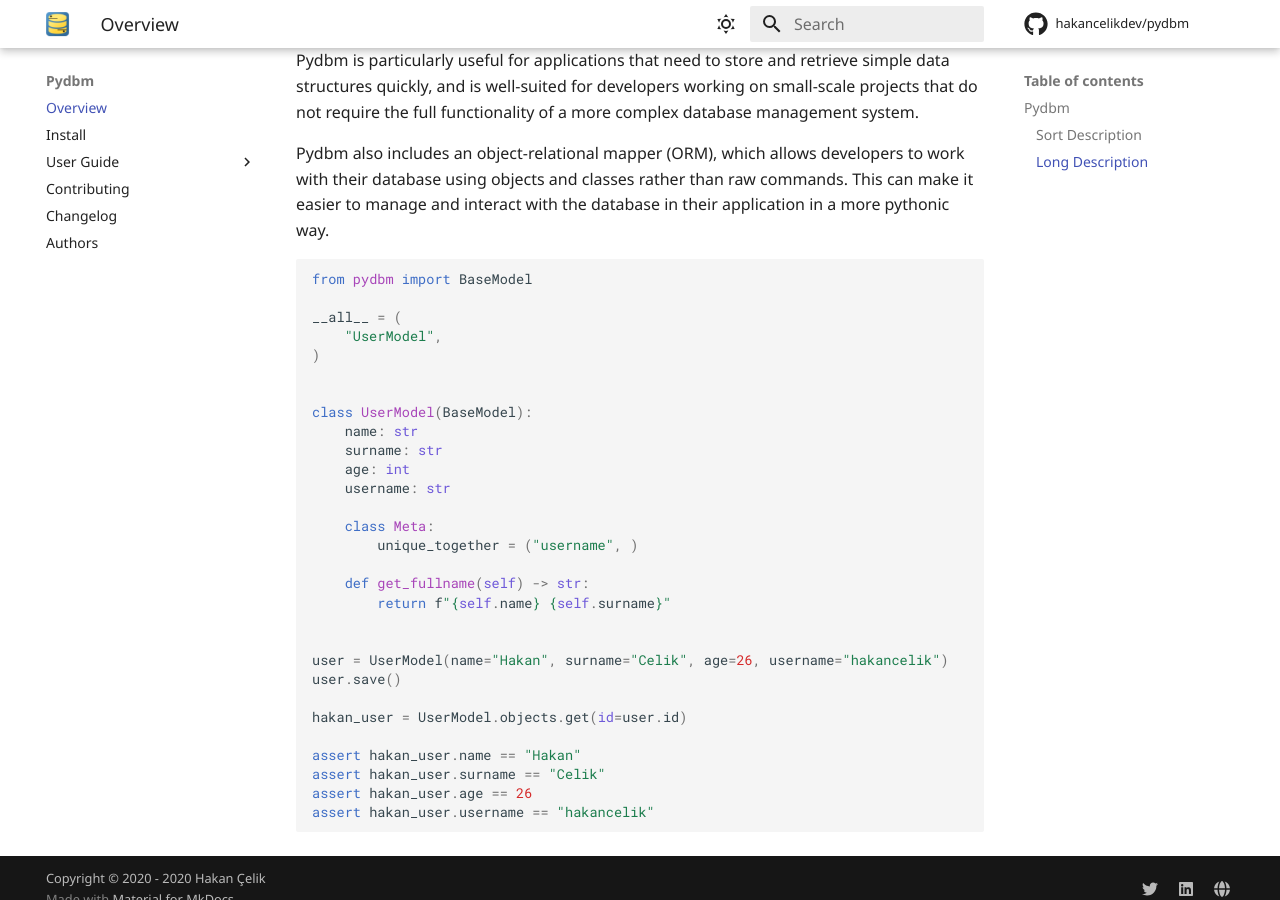
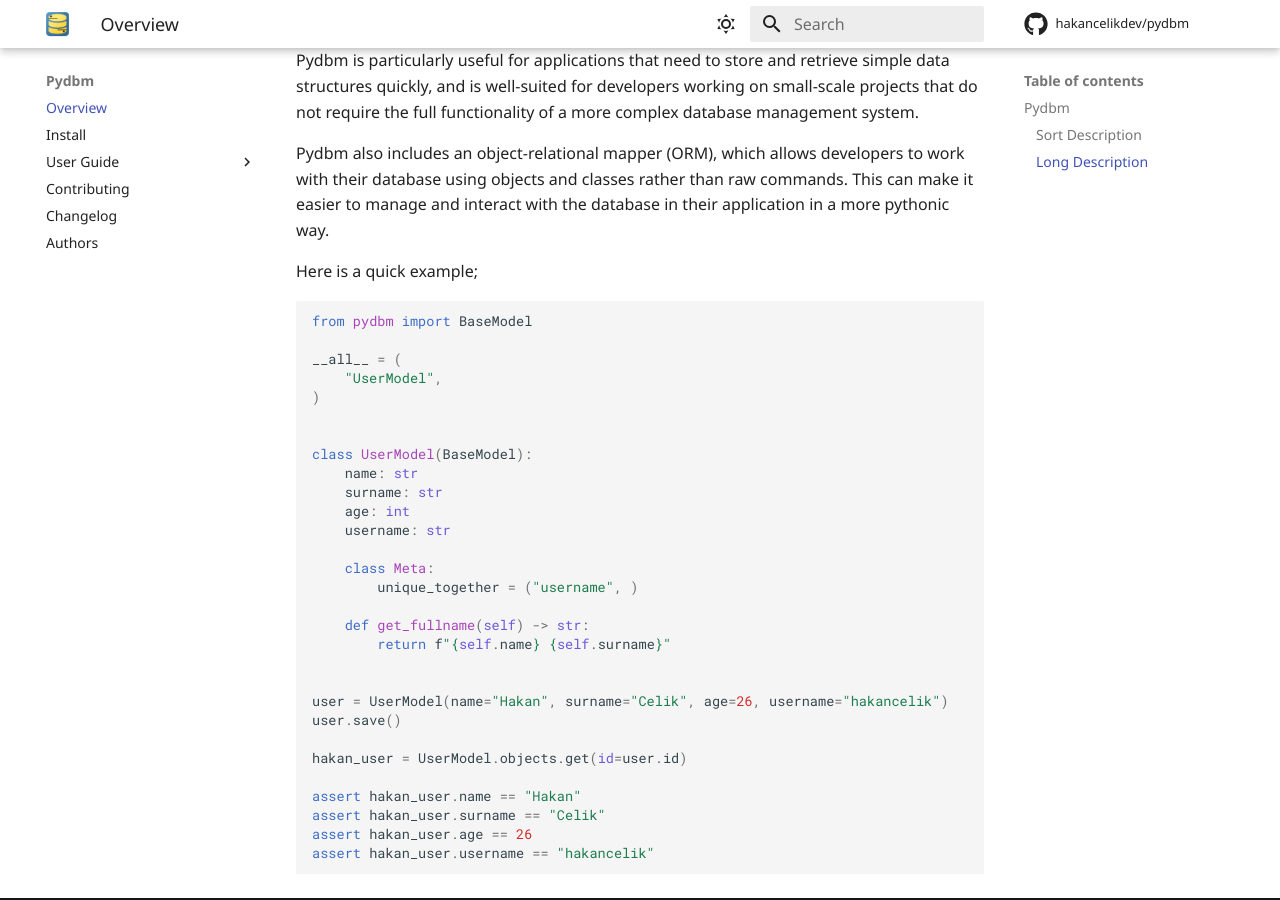
Before and after one commit to hakancelikdev/pydbm, an MkDocs documentation site: the page built from docs/index.md, in a window 1280 px wide and 900 px high, scrolled down 755 px. Built offline with MkDocs 1.6.1 and Material for MkDocs 9.7.7, drawn with Linux system fonts in a browser that asks for light colours; comment, search, counter and statistics services are not loaded; the version menu is left out.

Commit message:
Update docs/index.md

````diff
--- a/docs/index.md
+++ b/docs/index.md
@@ -35,6 +35,7 @@ and is well-suited for developers working on small-scale projects that do not re
 Pydbm also includes an object-relational mapper (ORM), which allows developers to work with their database using objects and classes rather than raw commands.
 This can make it easier to manage and interact with the database in their application in a more pythonic way.
 
+Here is a quick example;
 ```python
 from pydbm import BaseModel
 
````
